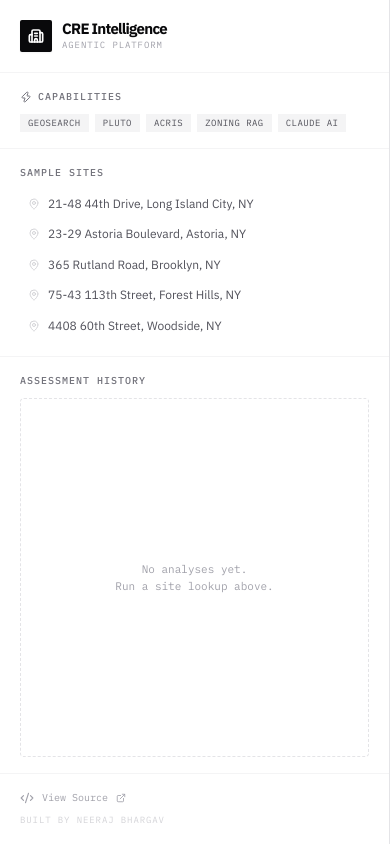
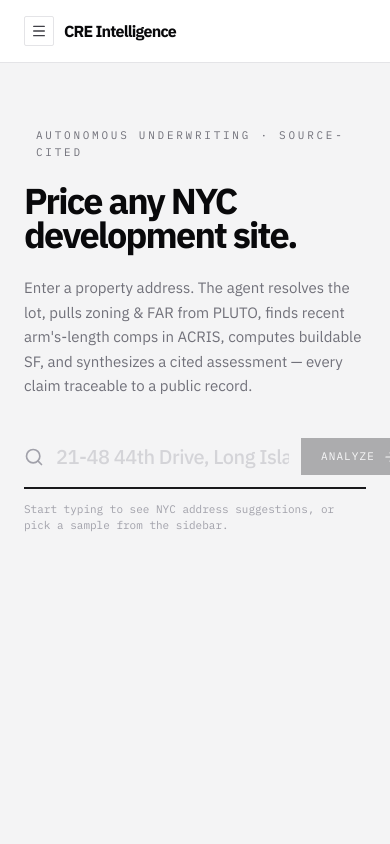
Before and after one commit to neerajbhargav/REALESTATE_AGENTIC, a React (Vite) app: page / in a window 390 px wide. Built offline with nearby package versions, Linux system fonts and the light colour scheme.

Commit message:
fix: make sidebar responsive using collapsible backdrop drawers on mobile/tablets

```diff
--- a/src/components/Sidebar.jsx
+++ b/src/components/Sidebar.jsx
@@ -1,5 +1,5 @@
 import React from "react";
-import { Building2, MapPin, Zap, Code2, ExternalLink, Trash2, Scale } from "lucide-react";
+import { Building2, MapPin, Zap, Code2, ExternalLink, Trash2, Scale, X } from "lucide-react";
 
 const TEST_ADDRESSES = [
   "21-48 44th Drive, Long Island City, NY",
@@ -20,6 +20,8 @@ export const Sidebar = ({
   onToggleCompare,
   onCompareClick,
   compareMode,
+  isMobile,
+  onCloseMobile,
 }) => {
   return (
     <aside
@@ -27,7 +29,7 @@ export const Sidebar = ({
       className="w-full lg:w-[280px] shrink-0 border-r border-zinc-200 bg-white flex flex-col h-full overflow-hidden"
     >
       {/* Brand header */}
-      <div className="px-5 py-5 border-b border-zinc-100 shrink-0">
+      <div className="px-5 py-5 border-b border-zinc-100 shrink-0 flex items-center justify-between">
         <div className="flex items-center gap-2.5">
           <div className="w-8 h-8 bg-zinc-950 rounded-md flex items-center justify-center shadow-sm">
             <Building2 className="w-4 h-4 text-white" strokeWidth={2.5} />
@@ -41,6 +43,15 @@ export const Sidebar = ({
             </span>
           </div>
         </div>
+        {isMobile && (
+          <button
+            onClick={onCloseMobile}
+            className="lg:hidden p-1.5 text-zinc-400 hover:text-zinc-800 rounded-md hover:bg-zinc-50 transition-colors"
+            title="Close menu"
+          >
+            <X className="w-4 h-4" />
+          </button>
+        )}
       </div>
 
       {/* Capabilities */}
--- a/src/pages/Analyzer.jsx
+++ b/src/pages/Analyzer.jsx
@@ -5,11 +5,14 @@ import LoadingPipeline from "../components/LoadingPipeline";
 import AssessmentReport from "../components/AssessmentReport";
 import SiteComparison from "../components/SiteComparison";
 import { useAnalysis } from "../hooks/useAnalysis";
+import { Menu } from "lucide-react";
 
 export default function Analyzer() {
   const [address, setAddress] = useState("");
   const [compareIds, setCompareIds] = useState([]);
   const [compareMode, setCompareMode] = useState(false);
+  const [isSidebarOpen, setIsSidebarOpen] = useState(false);
+
   const {
     loading,
     report,
@@ -20,10 +23,11 @@ export default function Analyzer() {
     reset,
   } = useAnalysis();
 
-  // If a report starts loading, exit compare mode
+  // If a report starts loading, exit compare mode and close sidebar
   useEffect(() => {
     if (loading) {
       setCompareMode(false);
+      setIsSidebarOpen(false);
     }
   }, [loading]);
 
@@ -37,11 +41,13 @@ export default function Analyzer() {
     reset();
     setAddress("");
     setCompareMode(false);
+    setIsSidebarOpen(false);
   };
 
   const handleSelectHistory = (id) => {
     selectHistory(id);
     setCompareMode(false);
+    setIsSidebarOpen(false);
   };
 
   const handleDeleteReport = (id) => {
@@ -67,6 +73,7 @@ export default function Analyzer() {
   const handleCompareClick = () => {
     if (compareIds.length >= 2) {
       setCompareMode(true);
+      setIsSidebarOpen(false);
     }
   };
 
@@ -102,7 +109,9 @@ export default function Analyzer() {
   };
 
   return (
-    <div className="flex flex-col lg:flex-row h-screen overflow-hidden bg-[#f4f4f5]">
+    <div className="flex flex-col lg:flex-row h-screen overflow-hidden bg-[#f4f4f5] relative">
+      {/* Desktop Sidebar (Inline - Hidden on mobile) */}
+      <div className="hidden lg:flex lg:flex-col lg:h-full shrink-0">
         <Sidebar
           reports={reports}
           onSelect={handleSelectHistory}
@@ -115,7 +124,68 @@ export default function Analyzer() {
           onCompareClick={handleCompareClick}
           compareMode={compareMode}
         />
+      </div>
+
+      {/* Mobile/Tablet Sidebar Drawer Overlay */}
+      {isSidebarOpen && (
+        <div className="fixed inset-0 z-50 flex lg:hidden">
+          {/* Backdrop blur click to close */}
+          <div
+            className="absolute inset-0 bg-zinc-950/30 backdrop-blur-sm transition-opacity"
+            onClick={() => setIsSidebarOpen(false)}
+          />
+          {/* Drawer Content container */}
+          <div className="relative w-[280px] h-full bg-white flex flex-col shadow-2xl animate-slide-in">
+            <Sidebar
+              reports={reports}
+              onSelect={handleSelectHistory}
+              onSample={analyze}
+              activeId={report?.id}
+              loading={loading}
+              onDelete={handleDeleteReport}
+              selectedCompareIds={compareIds}
+              onToggleCompare={handleToggleCompare}
+              onCompareClick={handleCompareClick}
+              compareMode={compareMode}
+              isMobile={true}
+              onCloseMobile={() => setIsSidebarOpen(false)}
+            />
+          </div>
+        </div>
+      )}
+
+      {/* Main Content Pane with Mobile Header */}
+      <div className="flex-1 flex flex-col h-full overflow-hidden min-w-0">
+        {/* Mobile Header Bar */}
+        <header className="lg:hidden flex items-center justify-between px-6 py-4 bg-white border-b border-zinc-200 shrink-0 select-none">
+          <div className="flex items-center gap-2.5">
+            <button
+              onClick={() => setIsSidebarOpen(true)}
+              className="p-1.5 rounded-md hover:bg-zinc-50 border border-zinc-200 text-zinc-700 active:bg-zinc-100 transition-colors"
+              title="Open menu"
+            >
+              <Menu className="w-4 h-4" />
+            </button>
+            <span className="font-display font-black tracking-tighter text-base leading-none text-zinc-950">
+              CRE Intelligence
+            </span>
+          </div>
+          {compareIds.length >= 2 && (
+            <button
+              onClick={handleCompareClick}
+              className={`font-mono text-[9px] uppercase tracking-wider px-2 py-1.5 rounded-sm font-extrabold border ${
+                compareMode
+                  ? "bg-emerald-600 text-white border-transparent"
+                  : "bg-zinc-950 text-white border-transparent hover:bg-zinc-800"
+              }`}
+            >
+              {compareMode ? "Comparing" : `Compare (${compareIds.length})`}
+            </button>
+          )}
+        </header>
+
         <main className="flex-1 overflow-y-auto">{renderMain()}</main>
+      </div>
     </div>
   );
 }
```
Lines whose indentation alone changed are shown as unchanged.
